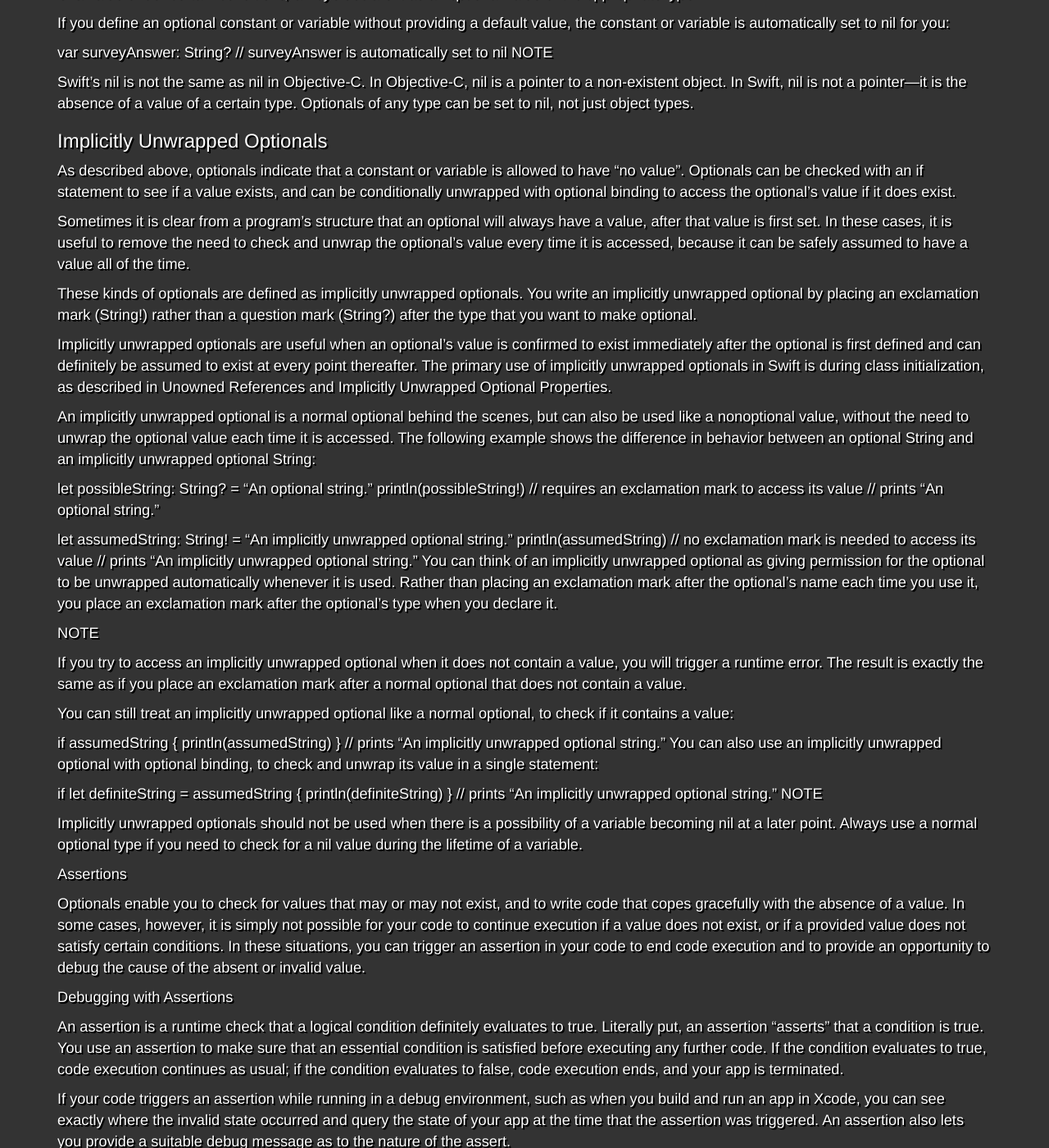
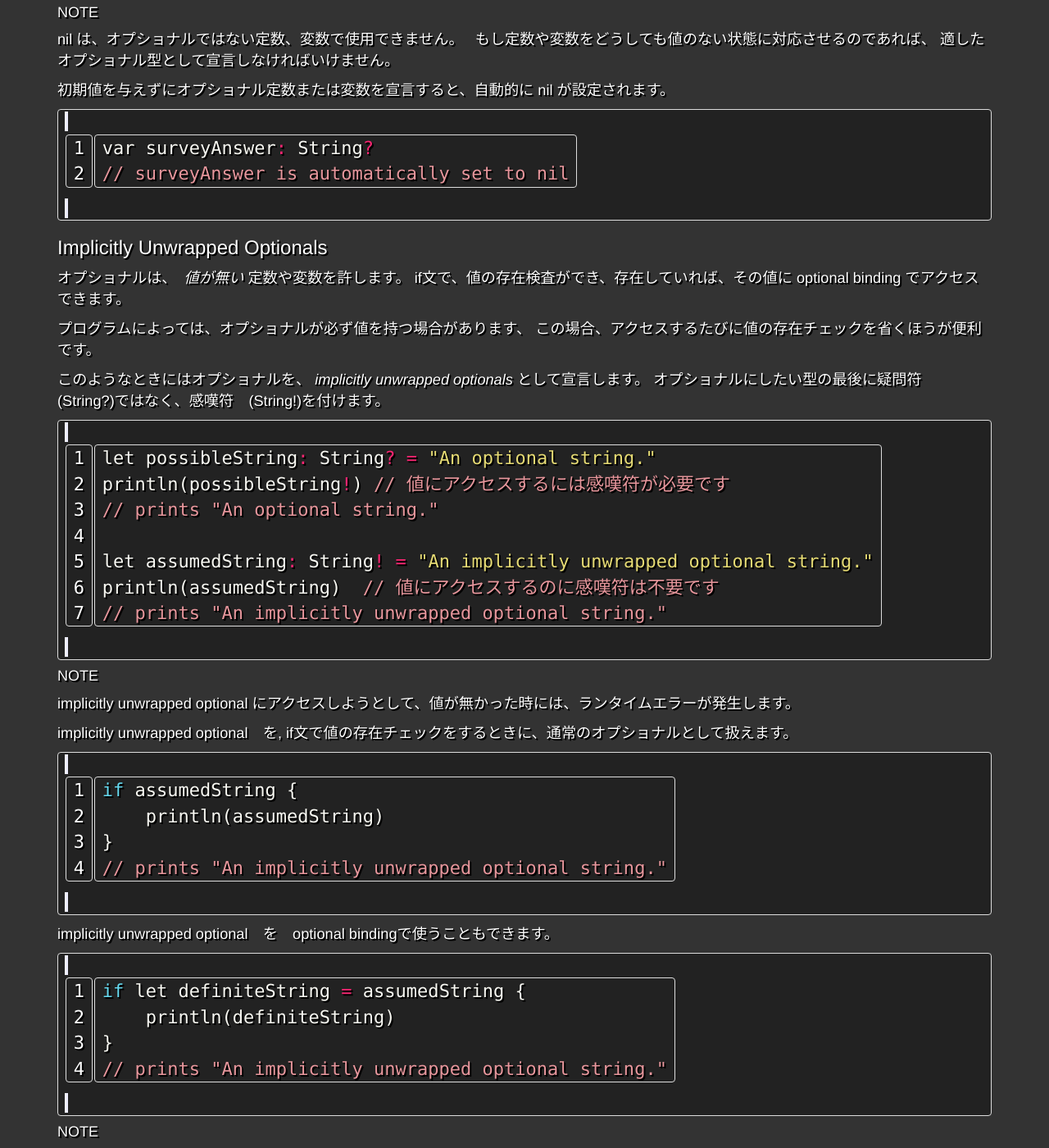
Before and after one commit to koyamatc/swift, a Jekyll site: the page built from _posts/2014-06-19-optionals.md, in a window 1280 px wide and 1400 px high, scrolled down 2336 px. Shown: the whole window at 82% size. Built offline with Jekyll 4.4.1, drawn with Linux system fonts in a browser that asks for light colours; Markdown is read by kramdown in place of the engine named in the settings; some of the changed text lies outside the part shown.

```diff
--- a/_posts/2014-06-19-optionals.md
+++ b/_posts/2014-06-19-optionals.md
@@ -72,104 +72,83 @@ if let actualNumber = possibleNumber.toInt() {
 // prints "123 has an integer value of 123"
 {% endhighlight %}
 
-This can be read as:
+これは
 
-“If the optional Int returned by possibleNumber.toInt contains a value, set a new constant called actualNumber to the value contained in the optional.”
+「possibleNumber.toInt　から返された　オプショナル Int　に値があるならば、　その値を新しい定数　actualNumber　にセットしなさい」
 
-If the conversion is successful, the actualNumber constant becomes available for use within the first branch of the if statement. It has already been initialized with the value contained within the optional, and so there is no need to use the ! suffix to access its value. In this example, actualNumber is simply used to print the result of the conversion.
+と読めます。
 
-You can use both constants and variables with optional binding. If you wanted to manipulate the value of actualNumber within the first branch of the if statement, you could write if var actualNumber instead, and the value contained within the optional would be made available as a variable rather than a constant.
+変換が成功すれが、　接尾語 ! を使わずに、　定数 actualNumber を利用できます。
+
+optional bindingでは、定数も変数も使用できます。
 
 ### nil
 
-You set an optional variable to a valueless state by assigning it the special value nil:
+オプショナル変数に、特別な値 _nil_ をセットして、値のない状態にすることができます。
 
+{% highlight c linenos %}
 var serverResponseCode: Int? = 404
 // serverResponseCode contains an actual Int value of 404
 serverResponseCode = nil
 // serverResponseCode now contains no value
-NOTE
+{% endhighlight %}
 
-nil cannot be used with non-optional constants and variables. If a constant or variable in your code needs to be able to cope with the absence of a value under certain conditions, always declare it as an optional value of the appropriate type.
+#### NOTE
+nil は、オプショナルではない定数、変数で使用できません。
+もし定数や変数をどうしても値のない状態に対応させるのであれば、
+適したオプショナル型として宣言しなければいけません。
 
-If you define an optional constant or variable without providing a default value, the constant or variable is automatically set to nil for you:
-
+初期値を与えずにオプショナル定数または変数を宣言すると、自動的に nil が設定されます。
+{% highlight c linenos %}
 var surveyAnswer: String?
 // surveyAnswer is automatically set to nil
-NOTE
-
-Swift’s nil is not the same as nil in Objective-C. In Objective-C, nil is a pointer to a non-existent object. In Swift, nil is not a pointer—it is the absence of a value of a certain type. Optionals of any type can be set to nil, not just object types.
+{% endhighlight %}
 
 ### Implicitly Unwrapped Optionals
 
-As described above, optionals indicate that a constant or variable is allowed to have “no value”. Optionals can be checked with an if statement to see if a value exists, and can be conditionally unwrapped with optional binding to access the optional’s value if it does exist.
+オプショナルは、　*値が無い* 定数や変数を許します。
+if文で、値の存在検査ができ、存在していれば、その値に optional binding でアクセスできます。
 
-Sometimes it is clear from a program’s structure that an optional will always have a value, after that value is first set. In these cases, it is useful to remove the need to check and unwrap the optional’s value every time it is accessed, because it can be safely assumed to have a value all of the time.
+プログラムによっては、オプショナルが必ず値を持つ場合があります、
+この場合、アクセスするたびに値の存在チェックを省くほうが便利です。
 
-These kinds of optionals are defined as implicitly unwrapped optionals. You write an implicitly unwrapped optional by placing an exclamation mark (String!) rather than a question mark (String?) after the type that you want to make optional.
+このようなときにはオプショナルを、 *implicitly unwrapped optionals* として宣言します。
+オプショナルにしたい型の最後に疑問符　(String?)ではなく、感嘆符　(String!)を付けます。
 
-Implicitly unwrapped optionals are useful when an optional’s value is confirmed to exist immediately after the optional is first defined and can definitely be assumed to exist at every point thereafter. The primary use of implicitly unwrapped optionals in Swift is during class initialization, as described in Unowned References and Implicitly Unwrapped Optional Properties.
-
-An implicitly unwrapped optional is a normal optional behind the scenes, but can also be used like a nonoptional value, without the need to unwrap the optional value each time it is accessed. The following example shows the difference in behavior between an optional String and an implicitly unwrapped optional String:
-
+{% highlight c linenos %}
 let possibleString: String? = "An optional string."
-println(possibleString!) // requires an exclamation mark to access its value
+println(possibleString!) // 値にアクセスするには感嘆符が必要です
 // prints "An optional string."
 
 let assumedString: String! = "An implicitly unwrapped optional string."
-println(assumedString)  // no exclamation mark is needed to access its value
+println(assumedString)  // 値にアクセスするのに感嘆符は不要です
 // prints "An implicitly unwrapped optional string."
-You can think of an implicitly unwrapped optional as giving permission for the optional to be unwrapped automatically whenever it is used. Rather than placing an exclamation mark after the optional’s name each time you use it, you place an exclamation mark after the optional’s type when you declare it.
+{% endhighlight %}
 
-NOTE
 
-If you try to access an implicitly unwrapped optional when it does not contain a value, you will trigger a runtime error. The result is exactly the same as if you place an exclamation mark after a normal optional that does not contain a value.
+#### NOTE
 
-You can still treat an implicitly unwrapped optional like a normal optional, to check if it contains a value:
+implicitly unwrapped optional にアクセスしようとして、値が無かった時には、ランタイムエラーが発生します。
 
+implicitly unwrapped optional　を, if文で値の存在チェックをするときに、通常のオプショナルとして扱えます。
+
+{% highlight c linenos %}
 if assumedString {
     println(assumedString)
 }
 // prints "An implicitly unwrapped optional string."
-You can also use an implicitly unwrapped optional with optional binding, to check and unwrap its value in a single statement:
+{% endhighlight %}
 
+implicitly unwrapped optional　を　optional bindingで使うこともできます。
+
+{% highlight c linenos %}
 if let definiteString = assumedString {
     println(definiteString)
 }
 // prints "An implicitly unwrapped optional string."
-NOTE
+{% endhighlight %}
 
-Implicitly unwrapped optionals should not be used when there is a possibility of a variable becoming nil at a later point. Always use a normal optional type if you need to check for a nil value during the lifetime of a variable.
+####NOTE
 
-Assertions
-
-Optionals enable you to check for values that may or may not exist, and to write code that copes gracefully with the absence of a value. In some cases, however, it is simply not possible for your code to continue execution if a value does not exist, or if a provided value does not satisfy certain conditions. In these situations, you can trigger an assertion in your code to end code execution and to provide an opportunity to debug the cause of the absent or invalid value.
-
-Debugging with Assertions
-
-An assertion is a runtime check that a logical condition definitely evaluates to true. Literally put, an assertion “asserts” that a condition is true. You use an assertion to make sure that an essential condition is satisfied before executing any further code. If the condition evaluates to true, code execution continues as usual; if the condition evaluates to false, code execution ends, and your app is terminated.
-
-If your code triggers an assertion while running in a debug environment, such as when you build and run an app in Xcode, you can see exactly where the invalid state occurred and query the state of your app at the time that the assertion was triggered. An assertion also lets you provide a suitable debug message as to the nature of the assert.
-
-You write an assertion by calling the global assert function. You pass the assert function an expression that evaluates to true or false and a message that should be displayed if the result of the condition is false:
-
-let age = -3
-assert(age >= 0, "A person's age cannot be less than zero")
-// this causes the assertion to trigger, because age is not >= 0
-In this example, code execution will continue only if age >= 0 evaluates to true, that is, if the value of age is non-negative. If the value of age is negative, as in the code above, then age >= 0 evaluates to false, and the assertion is triggered, terminating the application.
-
-Assertion messages cannot use string interpolation. The assertion message can be omitted if desired, as in the following example:
-
-assert(age >= 0)
-When to Use Assertions
-
-Use an assertion whenever a condition has the potential to be false, but must definitely be true in order for your code to continue execution. Suitable scenarios for an assertion check include:
-
-An integer subscript index is passed to a custom subscript implementation, but the subscript index value could be too low or too high.
-A value is passed to a function, but an invalid value means that the function cannot fulfill its task.
-An optional value is currently nil, but a non-nil value is essential for subsequent code to execute successfully.
-See also Subscripts and Functions.
-
-NOTE
-
-Assertions cause your app to terminate and are not a substitute for designing your code in such a way that invalid conditions are unlikely to arise. Nonetheless, in situations where invalid conditions are possible, an assertion is an effective way to ensure that such conditions are highlighted and noticed during development, before your app is published.
+Implicitly unwrapped optionals は、　nil になる可能背がある場合には使ってはいけません。
+その場合には、通常のオプショナル型を使い値の存在チェックをする必要があります。
```
Also changed, not shown: _posts/2014-06-18-assertions.md (added, +59 -0 lines), _posts/2014-06-28-arithmetric_operators.md (added, +129 -0 lines), _posts/2014-06-29-assignment_operator.md (added, +33 -0 lines), _posts/2014-06-30-terminology.md (added, +25 -0 lines), index.md (+3 -3 lines).
